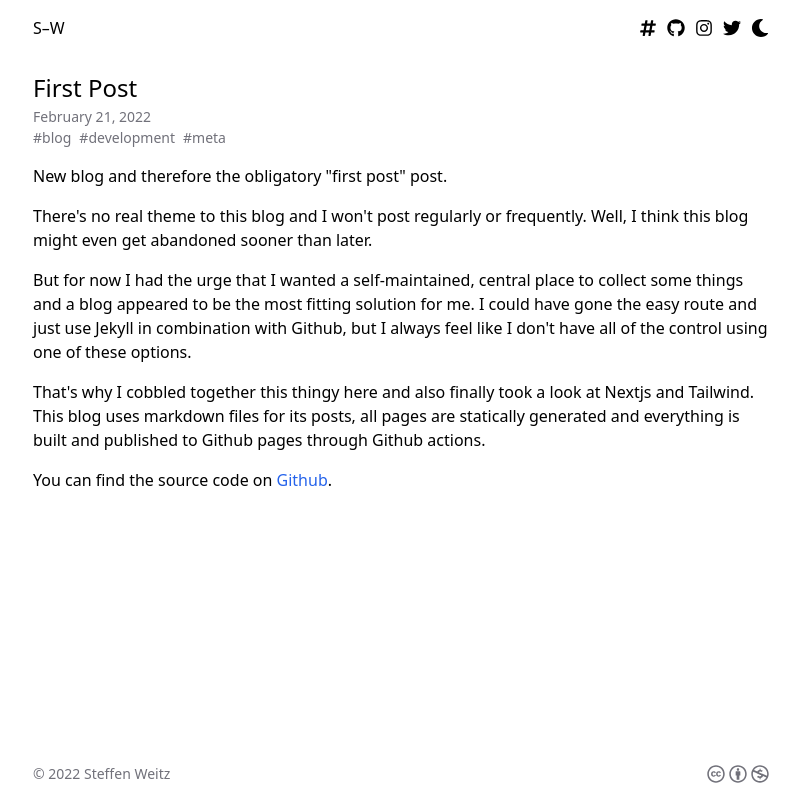
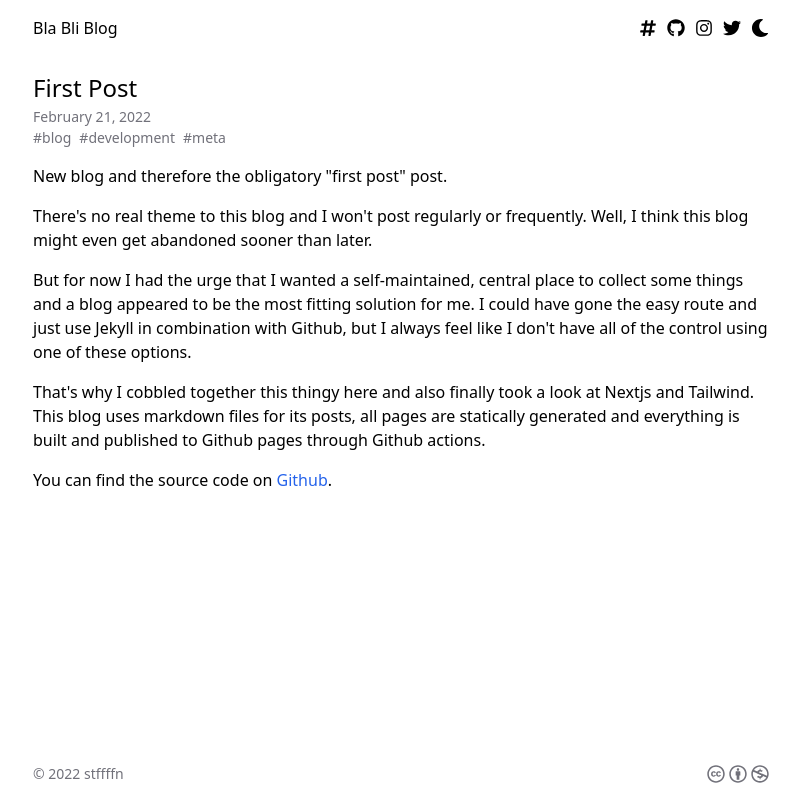
Before and after one commit to stffffn/nextjs-blog, a Next.js app: page /first-post in a window 1280 px wide. Shown: the whole page, without its empty margins (239-1039 px from the left). Built offline with nearby package versions, Linux system fonts and the light colour scheme.

Commit message:
Move to different domain

```diff
--- a/components/Footer.tsx
+++ b/components/Footer.tsx
@@ -12,7 +12,7 @@ const Footer = () => {
 
   return (
     <footer className="flex items-center text-zinc-500 dark:text-zinc-400">
-      <span className="pr-2 text-sm">© {currYear} Steffen Weitz</span>
+      <span className="pr-2 text-sm">© {currYear} stffffn</span>
 
       <Link href={'https://creativecommons.org/licenses/by-nc/4.0/'}>
         <a
--- a/components/Head.tsx
+++ b/components/Head.tsx
@@ -1,8 +1,8 @@
 import NextHead from 'next/head';
 
-const defaultTitle = 'Blog / Steffen Weitz';
-const defaultDescription = 'The personal blog of Steffen Weitz.';
-const baseUrl = 'https://www.steffenweitz.com';
+const defaultTitle = 'Bla Bli Blog';
+const defaultDescription = 'The personal blog of stffffn';
+const baseUrl = 'https://blabli.blog';
 const defaultImage = '/og-image.png';
 
 const Head = ({
@@ -27,7 +27,7 @@ const Head = ({
       <meta name="twitter:title" content={title} />
 
       {/* Author */}
-      <meta name="author" content="Steffen Weitz" />
+      <meta name="author" content="stffffn" />
 
       {/* Description */}
       <meta name="description" content={description} />
--- a/components/Header.tsx
+++ b/components/Header.tsx
@@ -6,7 +6,7 @@ const Header = () => {
   return (
     <header className="flex items-center">
       <HeaderItem href="/" label="Home">
-        S–W
+        Bla Bli Blog
       </HeaderItem>
 
       <nav className="flex items-center ml-auto text-lg">
--- a/pages/[slug].tsx
+++ b/pages/[slug].tsx
@@ -17,7 +17,7 @@ const PostContent = ({
   return (
     <>
       <Head
-        title={`${title} / Blog / Steffen Weitz`}
+        title={`${title} / Bla Bli Blog`}
         description={description}
         urlPath={`/${slug}`}
         image={image}
--- a/pages/tag/[slug].tsx
+++ b/pages/tag/[slug].tsx
@@ -26,14 +26,20 @@ const PostsByTag = ({
   return (
     <>
       <Head
-        title={`#${tagName} / Blog / Steffen Weitz`}
+        title={`#${tagName} / Bla Bli Blog`}
         description={`All posts tagged with #${tagName}.`}
         urlPath={`/tag/${slug}`}
       />
 
-      {allTags.map((tag) => (
-        <TagBubble active={tag.slug === slug} key={tag.name} name={tag.name} />
-      ))}
+      <div className="flex flex-wrap">
+        {allTags.map((tag) => (
+          <TagBubble
+            active={tag.slug === slug}
+            key={tag.name}
+            name={tag.name}
+          />
+        ))}
+      </div>
 
       {posts.map((post) => (
         <article key={post.title} className="mt-6">
--- a/pages/tags.tsx
+++ b/pages/tags.tsx
@@ -7,7 +7,7 @@ import { ITag } from '../types/Tag';
 const Tags = ({ allTags }: { allTags: ITag[] }) => {
   return (
     <>
-      <Head title="Tags / Blog / Steffen Weitz" urlPath="/tags" />
+      <Head title="Tags / Bla Bli Blog" urlPath="/tags" />
 
       <div className="flex flex-wrap">
         {allTags.map((tag) => (
```
Also changed, not shown: public/favicons/manifest.json.
